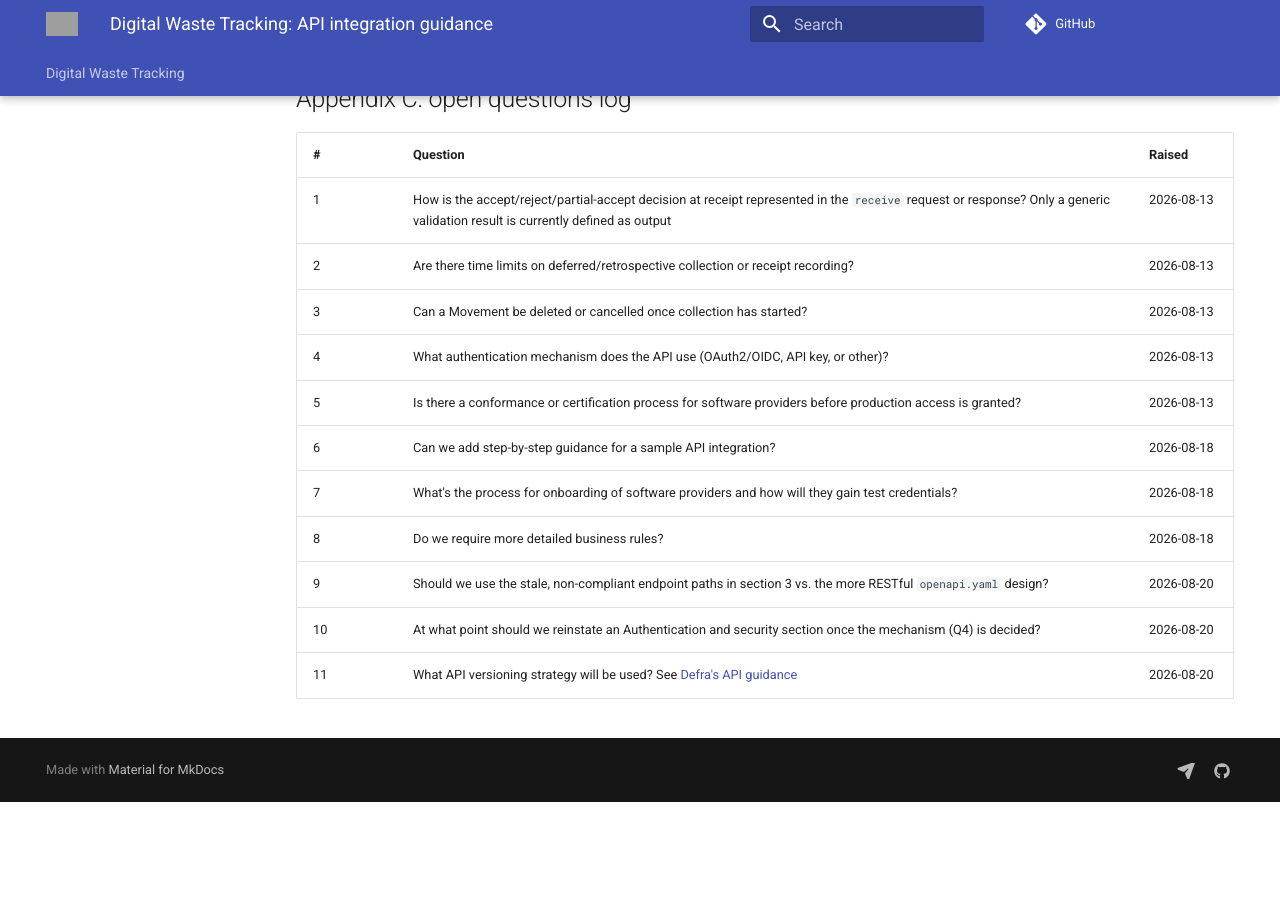
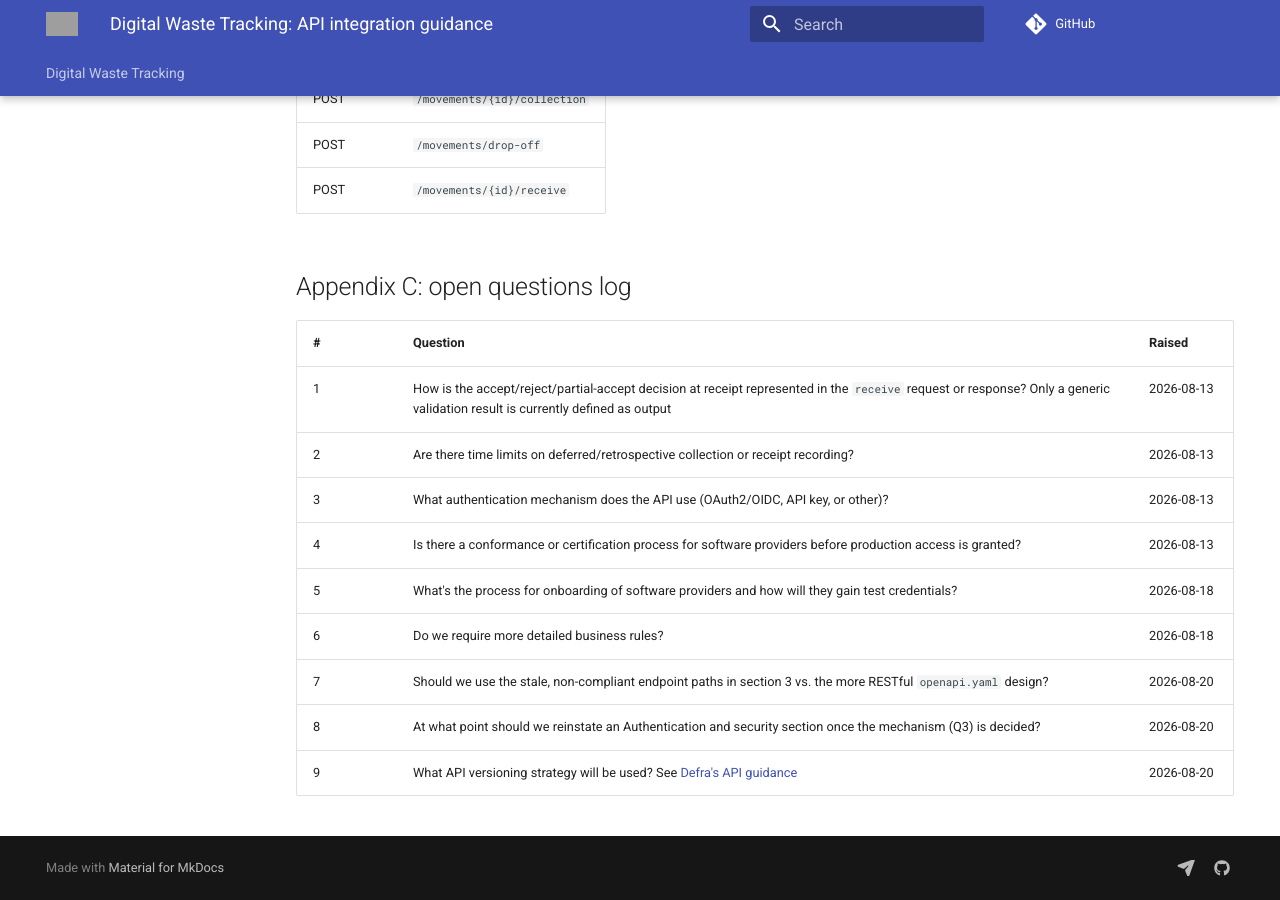
Before and after one commit to DEFRA/digital-waste-tracking-api-docs, an MkDocs documentation site: the page built from docs/software-provider-integration-guidance.md, in a window 1280 px wide and 900 px high, scrolled down 10290 px. Built offline with MkDocs 1.6.1 and Material for MkDocs 9.7.7, drawn with Linux system fonts in a browser that asks for light colours; comment, search, counter and statistics services are not loaded; the version menu is left out; before the commit the page ends 11092 px from its top, so only the background shows below that; some of the changed text lies outside the part shown; grey boxes are pictures that could not be loaded.

Commit message:
Resolve Appendix C questions 3 and 6, renumber the rest
Q3 (can a Movement be deleted/cancelled once collection has started)
is now answered by openapi.yaml: isDeleted on a Movement is rejected
as NotAllowed once a Collection has been recorded against it. Folded
into a new 4.3 Movement deletion business rule and removed from the
open questions log.

Q6 (step-by-step guidance for a sample integration) is answered by
the 3.1-3.4 walkthrough added earlier, which follows one movement end
to end with consistent IDs and request/response pairs. Removed.

Remaining questions renumbered 1-9 to stay sequential; updated the
one internal cross-reference (old Q4 -> new Q3) accordingly.

```diff
--- a/docs/software-provider-integration-guidance.md
+++ b/docs/software-provider-integration-guidance.md
@@ -353,12 +357,10 @@ Many Movement IDs can be linked to a single Transfer ID at drop-off; a Transfer
 |---|---|---|
 | 1 | How is the accept/reject/partial-accept decision at receipt represented in the `receive` request or response? Only a generic validation result is currently defined as output | 2026-08-13 |
 | 2 | Are there time limits on deferred/retrospective collection or receipt recording? | 2026-08-13 |
-| 3 | Can a Movement be deleted or cancelled once collection has started? | 2026-08-13 |
-| 4 | What authentication mechanism does the API use (OAuth2/OIDC, API key, or other)? | 2026-08-13 |
-| 5 | Is there a conformance or certification process for software providers before production access is granted? | 2026-08-13 |
-| 6 | Can we add step-by-step guidance for a sample API integration? | 2026-08-18 |
-| 7 | What's the process for onboarding of software providers and how will they gain test credentials? | 2026-08-18 |
-| 8 | Do we require more detailed business rules? | 2026-08-18 |
-| 9 | Should we use the stale, non-compliant endpoint paths in section 3 vs. the more RESTful `openapi.yaml` design? | 2026-08-20 |
-| 10 | At what point should we reinstate an Authentication and security section once the mechanism (Q4) is decided? | 2026-08-20 |
-| 11 | What API versioning strategy will be used? See [Defra's API guidance](https://eaflood.atlassian.net/wiki/spaces/DT/pages/5749932170/How+to+build+APIs+at+Defra) | 2026-08-20 |
+| 3 | What authentication mechanism does the API use (OAuth2/OIDC, API key, or other)? | 2026-08-13 |
+| 4 | Is there a conformance or certification process for software providers before production access is granted? | 2026-08-13 |
+| 5 | What's the process for onboarding of software providers and how will they gain test credentials? | 2026-08-18 |
+| 6 | Do we require more detailed business rules? | 2026-08-18 |
+| 7 | Should we use the stale, non-compliant endpoint paths in section 3 vs. the more RESTful `openapi.yaml` design? | 2026-08-20 |
+| 8 | At what point should we reinstate an Authentication and security section once the mechanism (Q3) is decided? | 2026-08-20 |
+| 9 | What API versioning strategy will be used? See [Defra's API guidance](https://eaflood.atlassian.net/wiki/spaces/DT/pages/5749932170/How+to+build+APIs+at+Defra) | 2026-08-20 |
```
Also changed, not shown: other parts of docs/software-provider-integration-guidance.md (+4 -0 lines).
